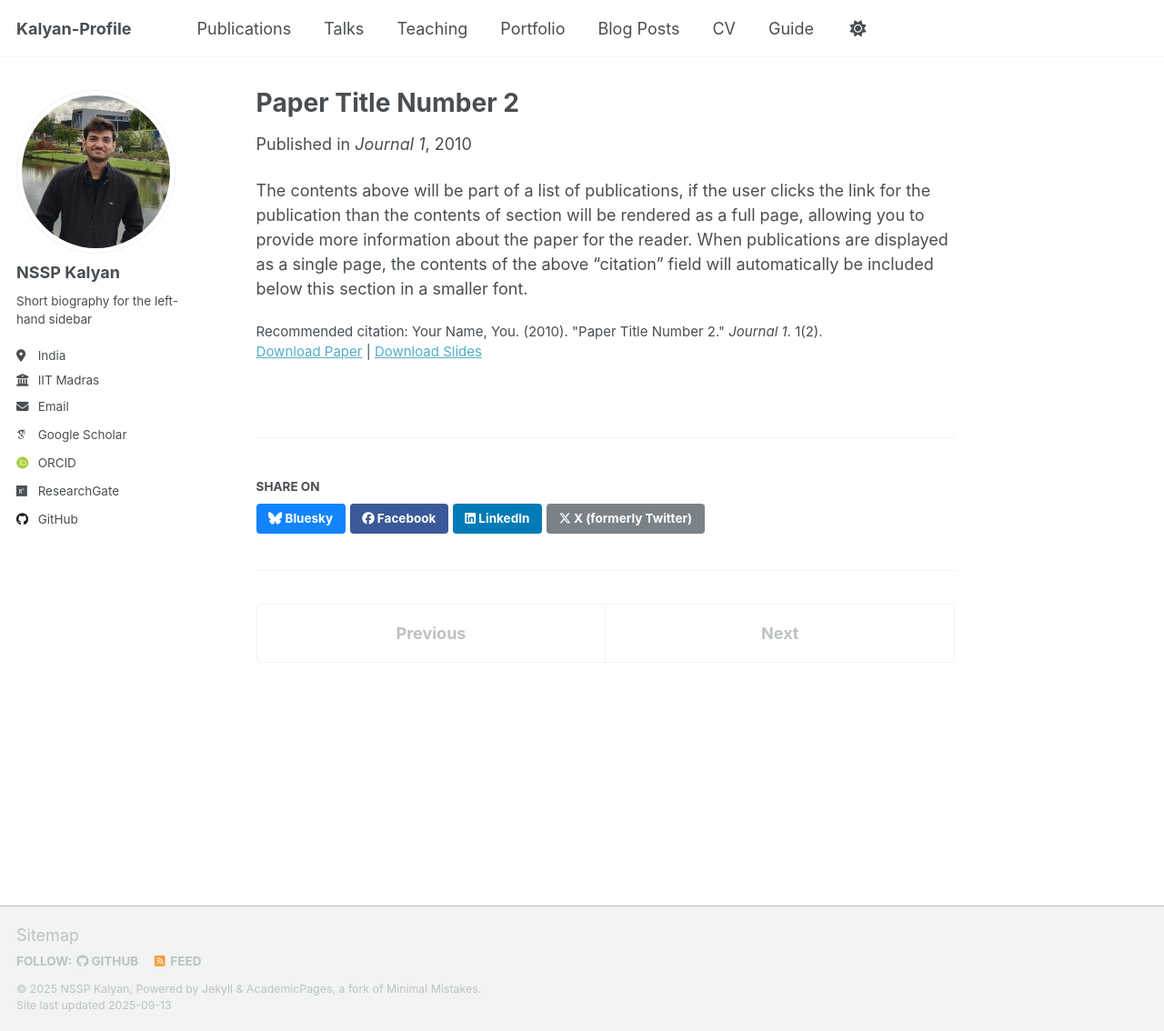
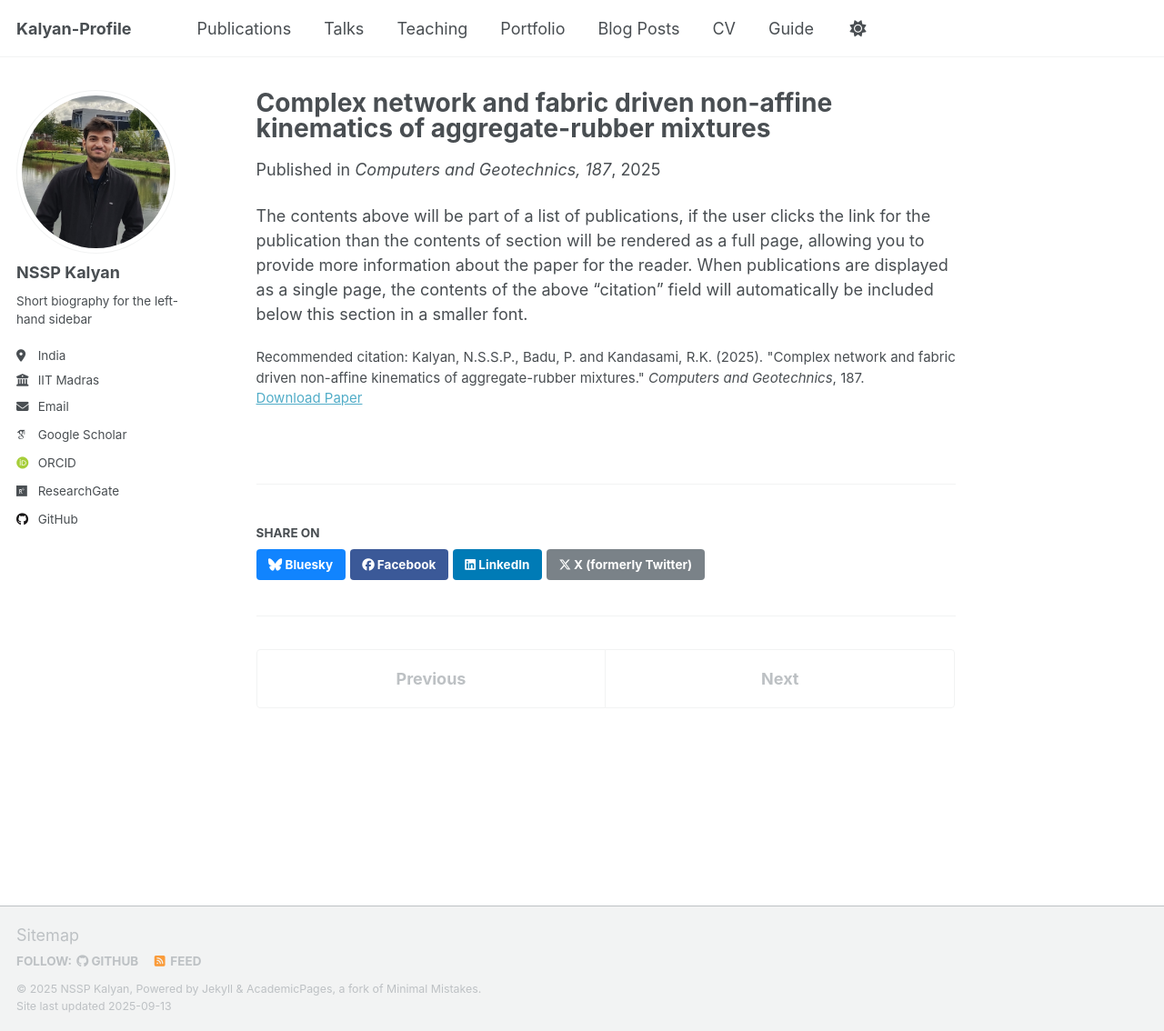
Before and after one commit to pkc137/sudo_template_website, a Jekyll site: the page built from _publications/2010-10-01-paper-title-number-2.md, in a window 1280 px wide and 1134 px high. Shown: the whole window at 91% size. Built offline with Jekyll 4.4.1, drawn with Linux system fonts in a browser that asks for light colours; some web fonts are replaced; a script that is not in the unit is left out.

Commit message:
Update 2010-10-01-paper-title-number-2.md

```diff
--- a/_publications/2010-10-01-paper-title-number-2.md
+++ b/_publications/2010-10-01-paper-title-number-2.md
@@ -1,14 +1,13 @@
 ---
-title: "Paper Title Number 2"
+title: "Complex network and fabric driven non-affine kinematics of aggregate-rubber mixtures"
 collection: publications
 category: manuscripts
-permalink: /publication/2010-10-01-paper-title-number-2
-excerpt: 'This paper is about the number 2. The number 3 is left for future work.'
-date: 2010-10-01
-venue: 'Journal 1'
-slidesurl: 'http://academicpages.github.io/files/slides2.pdf'
-paperurl: 'http://academicpages.github.io/files/paper2.pdf'
-citation: 'Your Name, You. (2010). &quot;Paper Title Number 2.&quot; <i>Journal 1</i>. 1(2).'
+permalink: /publication/2025-complex-network-rubber
+excerpt: 'This study explores the role of complex networks and fabric anisotropy in controlling non-affine kinematics of aggregate–rubber mixtures.'
+date: 2025-03-01
+venue: 'Computers and Geotechnics, 187'
+paperurl: 'https://www.sciencedirect.com/science/article/pii/S0266352X25003854?dgcid=rss_sd_all'
+citation: 'Kalyan, N.S.S.P., Badu, P. and Kandasami, R.K. (2025). "Complex network and fabric driven non-affine kinematics of aggregate-rubber mixtures." <i>Computers and Geotechnics</i>, 187.'
 ---
 
 The contents above will be part of a list of publications, if the user clicks the link for the publication than the contents of section will be rendered as a full page, allowing you to provide more information about the paper for the reader. When publications are displayed as a single page, the contents of the above "citation" field will automatically be included below this section in a smaller font.
```
